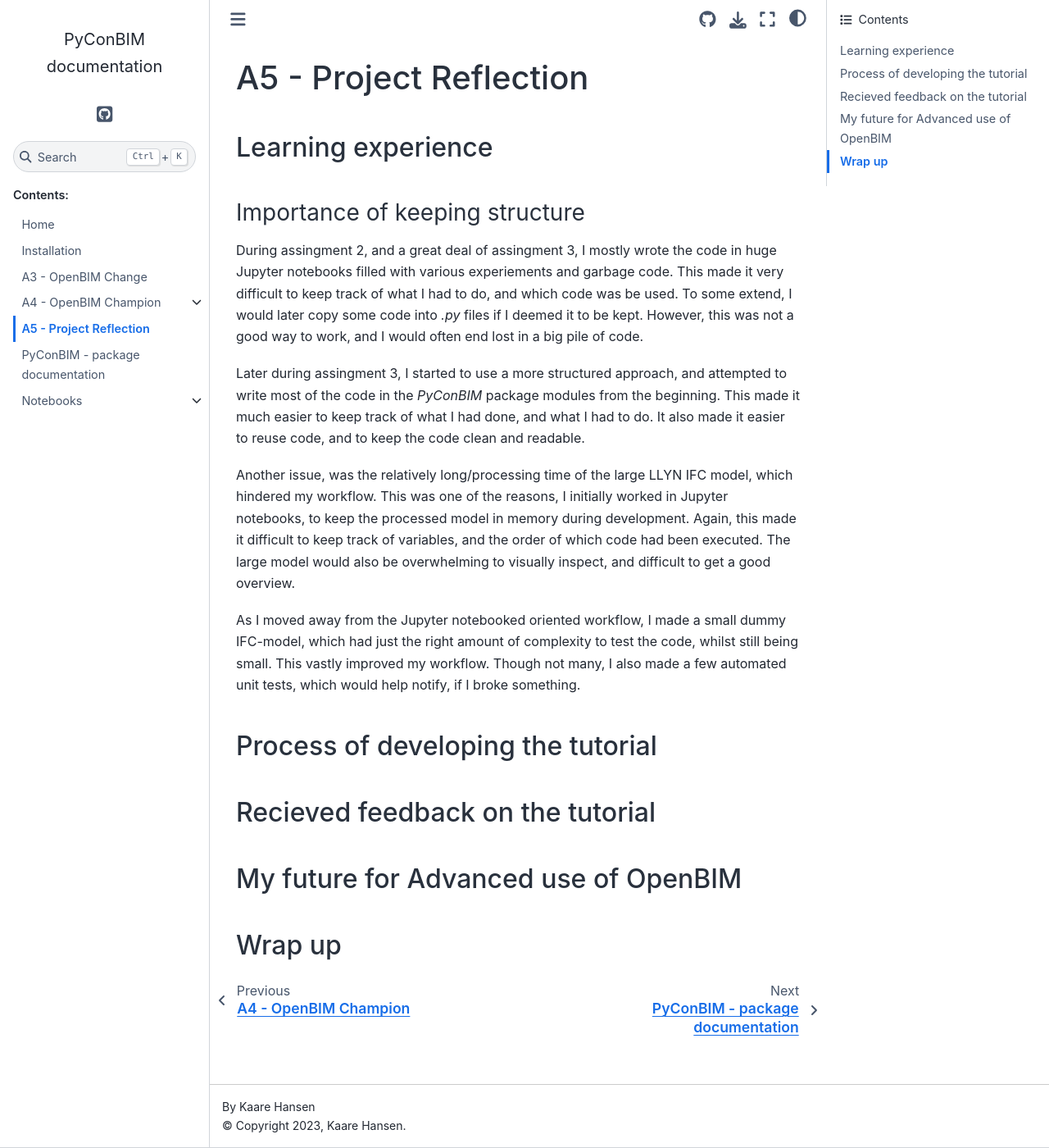
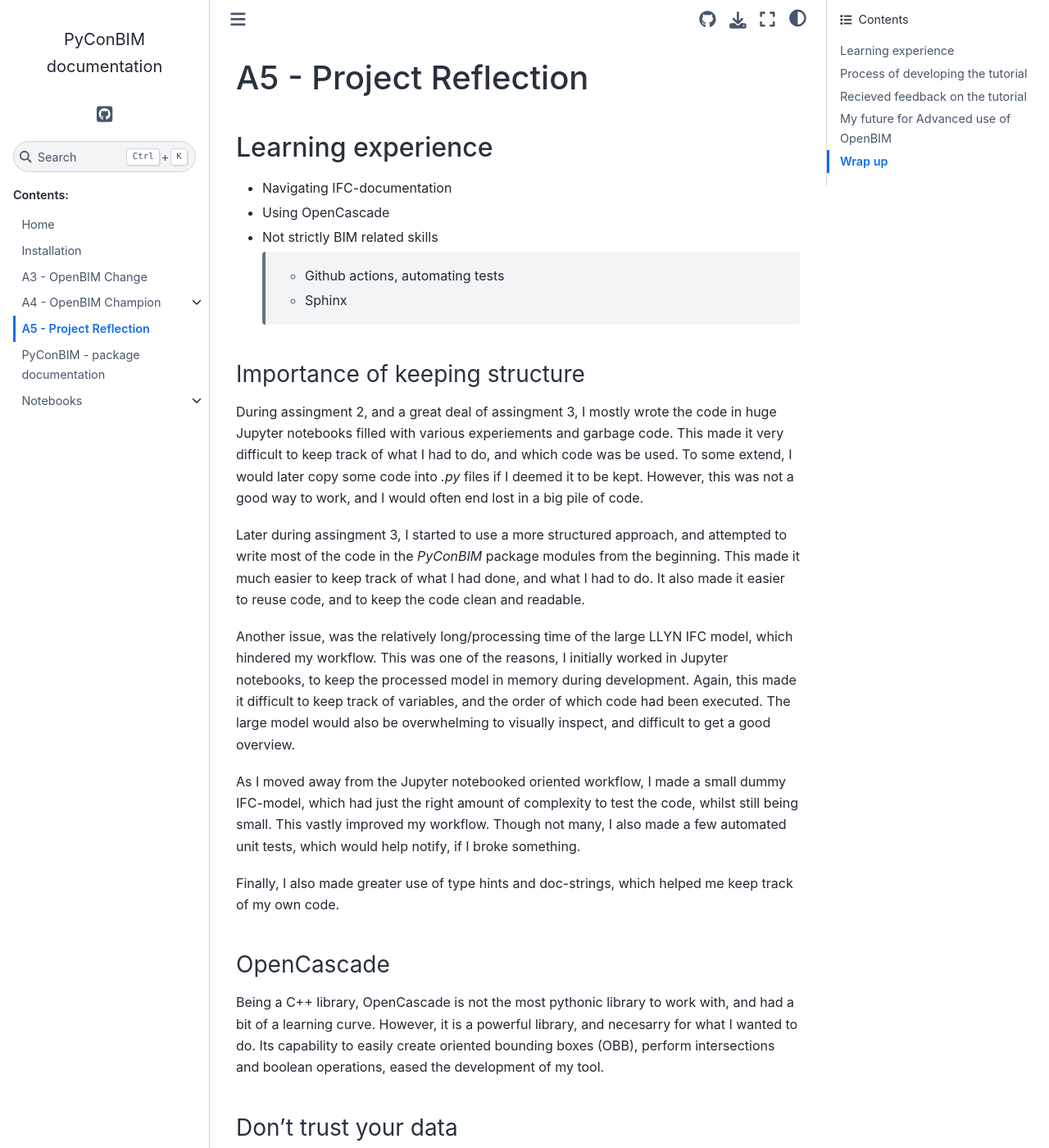
Before and after one commit to KaareH/DTU_E23_41934_Advanced-BIM, a Sphinx documentation site: the page built from Assignments/A3/docs/source/A5.rst, in a window 1280 px wide and 1400 px high. Shown: the whole window at 82% size. Built offline with Sphinx 7.4.7 and the Sphinx Book theme 1.1.4, drawn with Linux system fonts in a browser that asks for light colours; pages that are not in the unit, such as notebooks, are missing from menus; the version number could not be read and is left out.

Commit message:
Update A5.rst

```diff
--- a/Assignments/A3/docs/source/A5.rst
+++ b/Assignments/A3/docs/source/A5.rst
@@ -4,6 +4,14 @@
 
 Learning experience
 --------------------------------------------
+
+- Navigating IFC-documentation
+- Using OpenCascade
+- Not strictly BIM related skills
+
+    * Github actions, automating tests
+    * Sphinx
+
 
 Importance of keeping structure
 ~~~~~~~~~~~~~~~~~~~~~~~~~~~~~~~~~~~~~~~~~~~~
@@ -26,6 +34,23 @@
 right amount of complexity to test the code, whilst still being small. This vastly improved my workflow.
 Though not many, I also made a few automated unit tests, which would help notify, if I broke something.
 
+Finally, I also made greater use of type hints and doc-strings, which helped me keep track of my own code.
+
+OpenCascade
+~~~~~~~~~~~~~~~~~~~~~~~~~~~~~~~~~~~~~~~~~~~~
+
+Being a C++ library, OpenCascade is not the most pythonic library to work with, and had a bit of a learning curve.
+However, it is a powerful library, and necesarry for what I wanted to do. Its capability to easily create oriented
+bounding boxes (OBB), perform intersections and boolean operations, eased the development of my tool.
+
+
+Don't trust your data
+~~~~~~~~~~~~~~~~~~~~~~~~~~~~~~~~~~~~~~~~~~~~
+
+IFC
+~~~~~~~~~~~~~~~~~~~~~~~~~~~~~~~~~~~~~~~~~~~~
+
+
 
 Process of developing the tutorial
 --------------------------------------------
```
